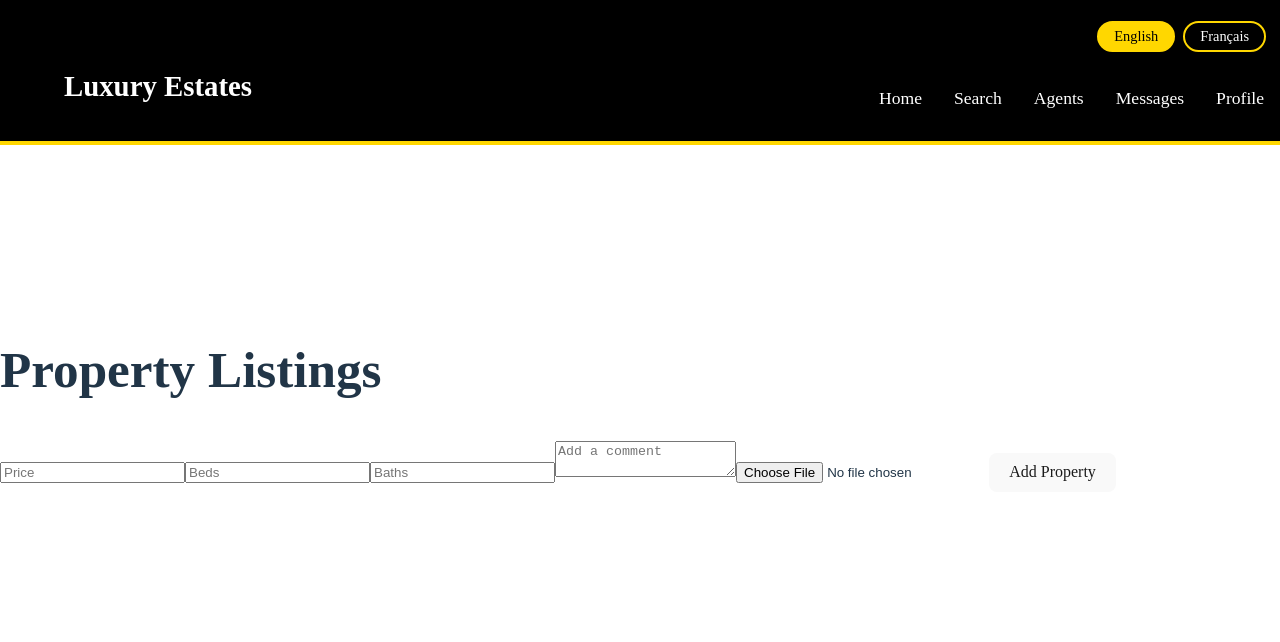
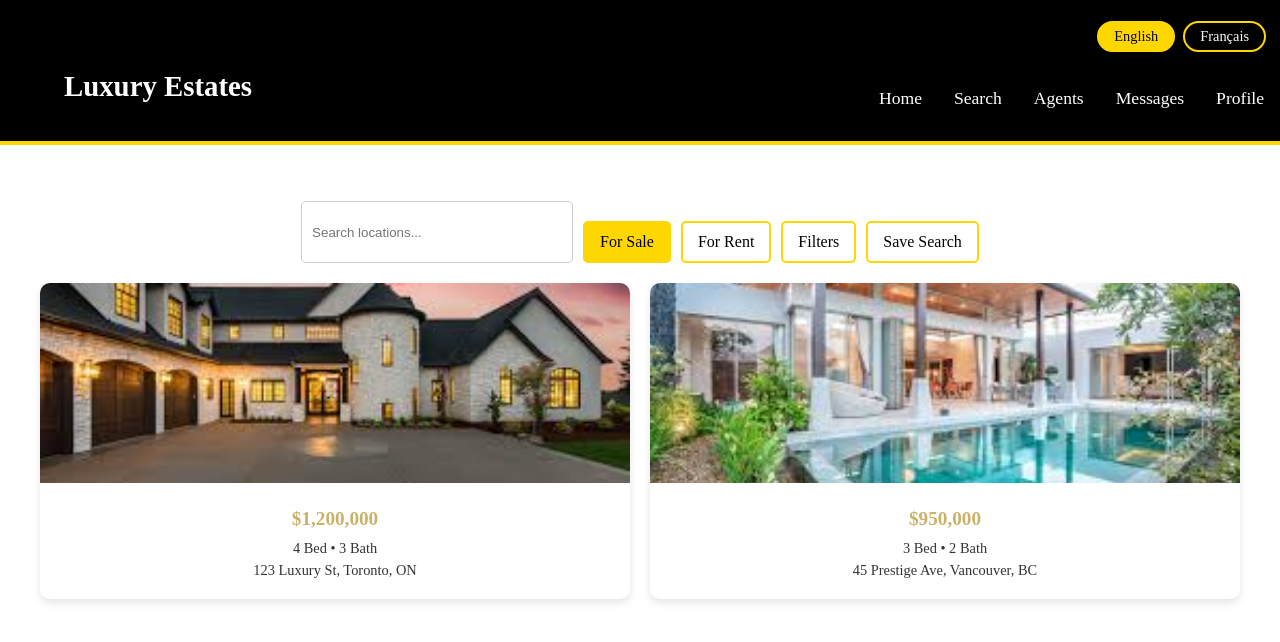
Before and after one commit to RogerLi-COSC/3P94, a React (Vite) app in the folder my-app/: page /search in a window 1280 px wide. Shown: the top 642 px of the page. Built offline with nearby package versions, Linux system fonts and the light colour scheme.

Commit message:
add more changes

```diff
--- a/my-app/src/page/Search.jsx
+++ b/my-app/src/page/Search.jsx
@@ -1,83 +1,92 @@
 import React, { useState } from "react";
+import "../styling/ProductListings.css";
 
-function App() {
-  const [newProperty, setNewProperty] = useState({
-    price: "",
-    bed: "",
-    bath: "",
-    comment: "",
-    image: null,
-  });
 
-  const [properties, setProperties] = useState([]);
+const PropertyListings = () => {
+  const [filters, setFilters] = useState({ search: "", type: "For Sale" });
+  const [properties, setProperties] = useState([
+    {
+      id: 1,
+      image: "/Images/house1.jpg",
+      price: "$1,200,000",
+      bed: 4,
+      bath: 3,
+      address: "123 Luxury St, Toronto, ON",
+      type: "For Sale",
+    },
+    {
+      id: 2,
+      image: "/Images/house3.jpg",
+      price: "$950,000",
+      bed: 3,
+      bath: 2,
+      address: "45 Prestige Ave, Vancouver, BC",
+      type: "For Sale",
+    },
+    {
+      id: 3,
+      image: "h/Images/house6.jpg",
+      price: "$3,500,000",
+      bed: 5,
+      bath: 4,
+      address: "77 Skyview, Montreal, QC",
+      type: "For Rent",
+    },
+  ]);
 
-  const handleInputChange = (e) => {
-    setNewProperty({ ...newProperty, [e.target.name]: e.target.value });
+  const handleSearchChange = (e) => {
+    setFilters({ ...filters, search: e.target.value });
   };
 
-  const handleImageChange = (e) => {
-    setNewProperty({ ...newProperty, image: e.target.files[0] });
+  const handleTypeChange = (type) => {
+    setFilters({ ...filters, type });
   };
 
-  const handleSubmit = (e) => {
-    e.preventDefault();
-    setProperties([...properties, newProperty]);
-    setNewProperty({ price: "", bed: "", bath: "", comment: "", image: null });
-  };
+  const filteredProperties = properties.filter(
+    (property) =>
+      property.type === filters.type &&
+      property.address.toLowerCase().includes(filters.search.toLowerCase())
+  );
 
   return (
-    <div>
-      <h1>Property Listings</h1>
-      <form onSubmit={handleSubmit}>
+    <div className="property-listings-container">
+      <div className="filter-bar">
         <input
           type="text"
-          name="price"
-          value={newProperty.price}
-          onChange={handleInputChange}
-          placeholder="Price"
+          placeholder="Search locations..."
+          value={filters.search}
+          onChange={handleSearchChange}
         />
-        <input
-          type="number"
-          name="bed"
-          value={newProperty.bed}
-          onChange={handleInputChange}
-          placeholder="Beds"
-        />
-        <input
-          type="number"
-          name="bath"
-          value={newProperty.bath}
-          onChange={handleInputChange}
-          placeholder="Baths"
-        />
-        <textarea
-          name="comment"
-          value={newProperty.comment}
-          onChange={handleInputChange}
-          placeholder="Add a comment"
-        ></textarea>
-        <input type="file" onChange={handleImageChange} />
-        <button type="submit">Add Property</button>
-      </form>
-      <div>
-        {properties.map((property, index) => (
-          <div key={index}>
-            {property.image && (
-              <img
-                src={URL.createObjectURL(property.image)}
-                width="200"
-                alt="property"
-              />
-            )}
-            <p>
-              ${property.price} - {property.bed} Bed, {property.bath} Bath
-            </p>
-            <p>{property.comment}</p>
+        <button
+          className={filters.type === "For Sale" ? "active" : ""}
+          onClick={() => handleTypeChange("For Sale")}
+        >
+          For Sale
+        </button>
+        <button
+          className={filters.type === "For Rent" ? "active" : ""}
+          onClick={() => handleTypeChange("For Rent")}
+        >
+          For Rent
+        </button>
+        <button>Filters</button>
+        <button>Save Search</button>
+      </div>
+
+      <div className="property-grid">
+        {filteredProperties.map((property) => (
+          <div key={property.id} className="property-card">
+            <img src={property.image} alt="Property" />
+            <div className="property-info">
+              <h3>{property.price}</h3>
+              <p>{property.bed} Bed • {property.bath} Bath</p>
+              <p>{property.address}</p>
+            </div>
           </div>
         ))}
       </div>
     </div>
   );
-}
+};
 
-export default App;
+export default PropertyListings;
--- a/my-app/src/styling/ProductListings.css
+++ b/my-app/src/styling/ProductListings.css
@@ -1,58 +1,89 @@
-.product-listings {
-    display: flex;
-    flex-wrap: wrap;
-    justify-content: center;
-    gap: 20px;
-    padding: 40px;
+.property-listings-container {
+  padding: 20px;
+  max-width: 1200px;
+  margin: auto;
 }
 
-  .product-card {
-    background: var(--secondary-color);
-    color: var(--primary-color);
-    border-radius: 8px;
-    padding: 20px;
+.filter-bar {
+  display: flex;
+  gap: 10px;
+  justify-content: center;
+  margin-bottom: 20px;
+}
+
+.filter-bar input {
+  padding: 10px;
+  border-radius: 5px;
+  border: 1px solid #ccc;
   width: 250px;
-    box-shadow: var(--gold-shadow);
+}
+
+.filter-bar button {
+  padding: 10px 15px;
+  border: 2px solid gold;
+  background-color: transparent;
+  color: black;
+  border-radius: 5px;
+  cursor: pointer;
+  transition: 0.3s;
+}
+
+.filter-bar button.active {
+  background-color: gold;
+  color: black;
+}
+
+.property-grid {
+  display: grid;
+  grid-template-columns: repeat(auto-fit, minmax(280px, 1fr));
+  gap: 20px;
+}
+
+.property-card {
+  background: white;
+  border-radius: 10px;
+  box-shadow: 0 4px 8px rgba(0, 0, 0, 0.1);
+  overflow: hidden;
+  transition: transform 0.3s ease-in-out;
+}
+
+.property-card:hover {
+  transform: scale(1.02);
+}
+
+.property-card img {
+  width: 100%;
+  height: 200px;
+  object-fit: cover;
+}
+
+.property-info {
+  padding: 15px;
   text-align: center;
 }
 
-  .product-card h3 {
-    margin-bottom: 10px;
+.property-info h3 {
+  margin: 10px 0;
+  color: #cbb26a;
 }
 
-  .product-card p {
-    font-size: 14px;
-    margin-bottom: 15px;
+.property-info p {
+  margin: 5px 0;
+  font-size: 0.9rem;
+  color: #333;
 }
 
-  .product-card button {
-    background: var(--primary-color);
-    color: var(--secondary-color);
-    padding: 10px 15px;
-    font-size: 16px;
-    border: none;
-    border-radius: 5px;
-    cursor: pointer;
-    box-shadow: var(--gold-shadow);
+@media (max-width: 768px) {
+  .filter-bar {
+    flex-direction: column;
+    align-items: center;
   }
 
-  .product-card button:hover {
-    background: var(--hover-color);
+  .filter-bar input {
+    width: 100%;
   }
 
-  .product-filter {
-    text-align: center;
-    margin-bottom: 20px;
+  .property-grid {
+    grid-template-columns: repeat(auto-fit, minmax(250px, 1fr));
   }
-
-  .product-filter select {
-    background: var(--primary-color);
-    color: var(--secondary-color);
-    border: none;
-    padding: 10px;
-    font-size: 16px;
-    width: 200px;
-    border-radius: 5px;
-    cursor: pointer;
-    box-shadow: var(--gold-shadow);
 }
```
Lines whose indentation alone changed are shown as unchanged.
